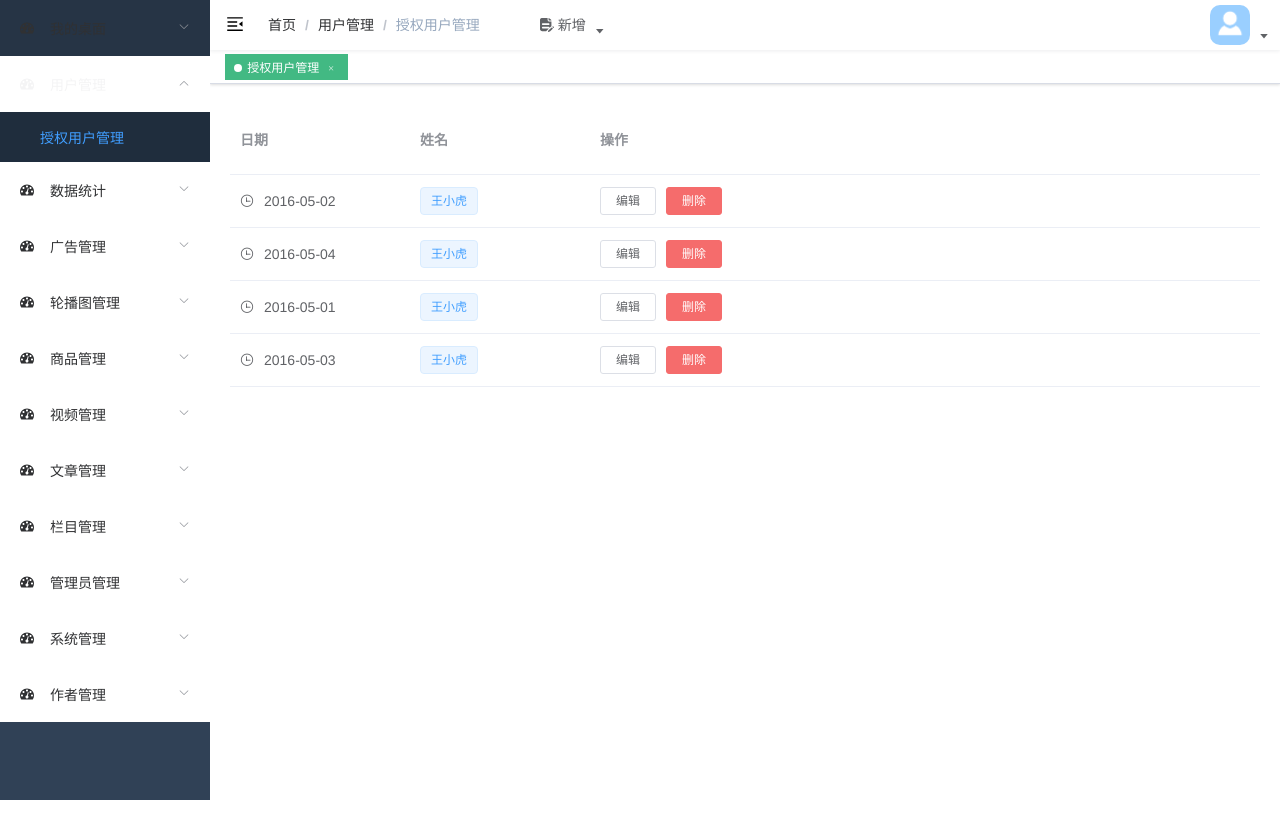
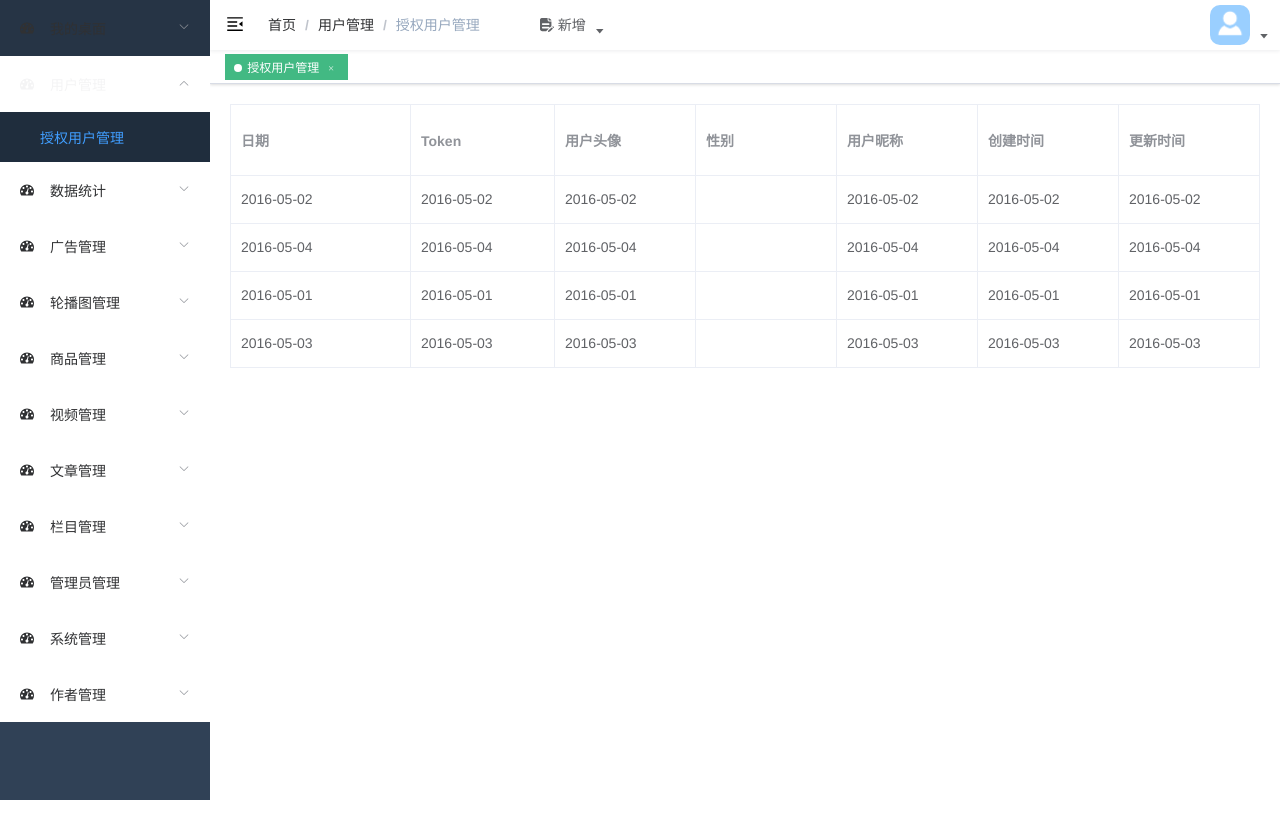
Before and after one commit to momo1991817/vue-admin-duorui, a Vue app: page /#/UserManage/UserManage in a window 1280 px wide. Built offline with nearby package versions, Linux system fonts and the light colour scheme.

Commit message:
no message

```diff
--- a/src/views/UserManage/index.vue
+++ b/src/views/UserManage/index.vue
@@ -1,40 +1,28 @@
 <template>
-  <div  class="app-container">
+  <div class="app-container">
     <div class="dashboard-text">
       <el-table
       :data="tableData"
+      border
       style="width: 100%">
       <el-table-column
+        prop="date"
         label="日期"
         width="180">
+      </el-table-column>
+        <el-table-column label="Token" prop="date">
+        </el-table-column>
+        <el-table-column label="用户头像" prop="date">
+        </el-table-column>
+        <el-table-column label="性别">
           <template slot-scope="scope">
-            <i class="el-icon-time"></i>
-            <span style="margin-left: 10px">{{ scope.row.date }}</span>
           </template>
         </el-table-column>
-        <el-table-column
-          label="姓名"
-          width="180">
-          <template slot-scope="scope">
-            <el-popover trigger="hover" placement="top">
-              <p>姓名: {{ scope.row.name }}</p>
-              <p>住址: {{ scope.row.address }}</p>
-              <div slot="reference" class="name-wrapper">
-                <el-tag size="medium">{{ scope.row.name }}</el-tag>
-              </div>
-            </el-popover>
-          </template>
+        <el-table-column label="用户昵称" prop="date">
         </el-table-column>
-        <el-table-column label="操作">
-          <template slot-scope="scope">
-            <el-button
-              size="mini"
-              @click="handleEdit(scope.$index, scope.row)">编辑</el-button>
-            <el-button
-              size="mini"
-              type="danger"
-              @click="handleDelete(scope.$index, scope.row)">删除</el-button>
-          </template>
+        <el-table-column label="创建时间" prop="date">
+        </el-table-column>
+        <el-table-column label="更新时间" prop="date">
         </el-table-column>
       </el-table>
     </div>
@@ -42,38 +30,41 @@
 </template>
 
 <script>
-
 export default {
   name: 'UserManage',
   data() {
     return {
-      tableData: [{
+      tableData: [
+        {
           date: '2016-05-02',
           name: '王小虎',
           address: '上海市普陀区金沙江路 1518 弄'
-      }, {
+        },
+        {
           date: '2016-05-04',
           name: '王小虎',
           address: '上海市普陀区金沙江路 1517 弄'
-      }, {
+        },
+        {
           date: '2016-05-01',
           name: '王小虎',
           address: '上海市普陀区金沙江路 1519 弄'
-      }, {
+        },
+        {
           date: '2016-05-03',
           name: '王小虎',
           address: '上海市普陀区金沙江路 1516 弄'
-      }]
+        }
+      ]
     }
   },
-  computed: {
-  },
+  computed: {},
   methods: {
     handleEdit(index, row) {
-      console.log(index, row);
+      console.log(index, row)
     },
     handleDelete(index, row) {
-      console.log(index, row);
+      console.log(index, row)
     }
   }
 }
```
Lines whose indentation alone changed are shown as unchanged.
